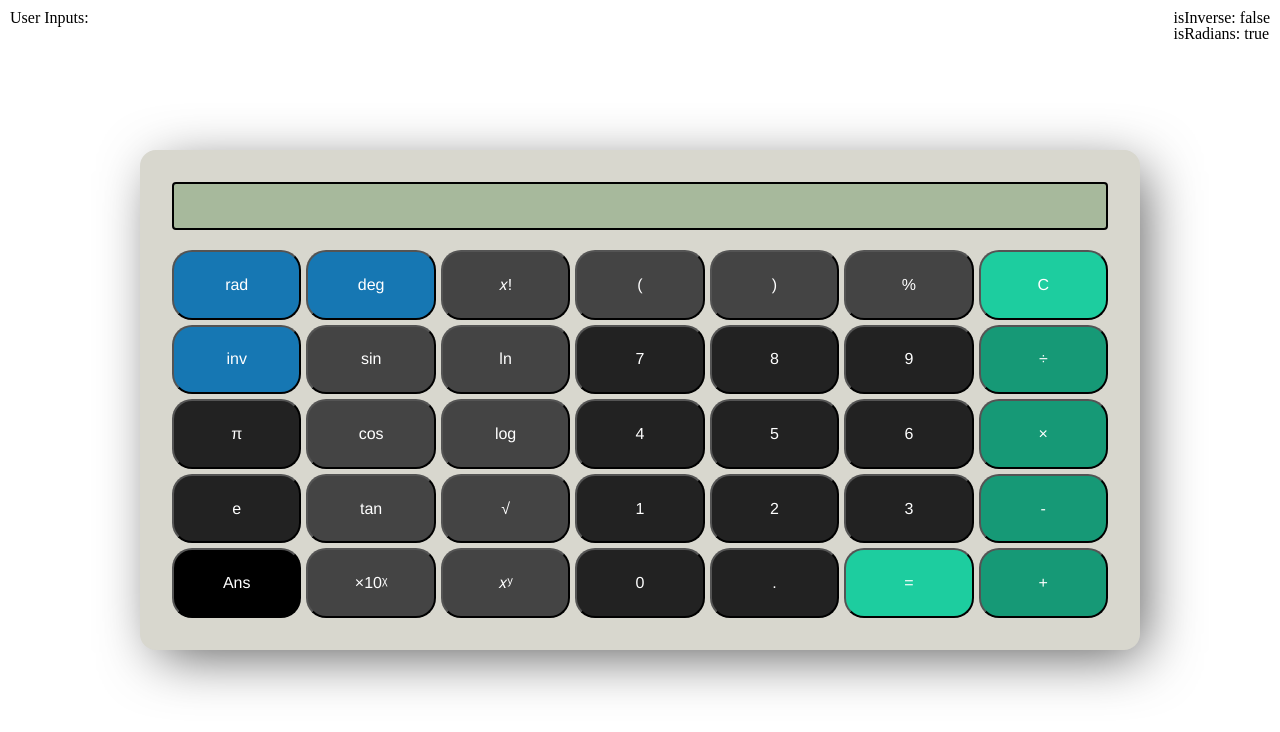
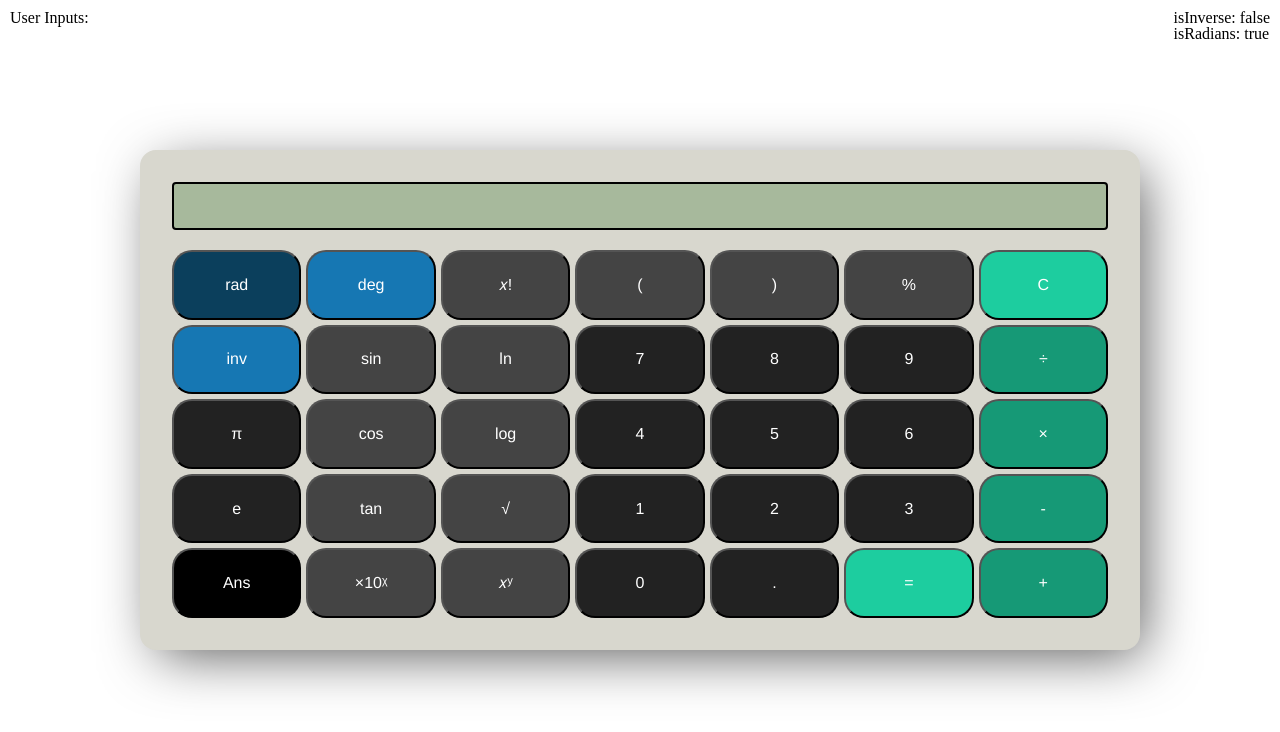
Before and after one commit to austin-butters/JS-Calculator, a plain HTML site: page index.html in a window 1280 px wide. Both pictures are taken after a click on the button "rad". Drawn offline with Linux system fonts and the light colour scheme.

Commit message:
Add toggle colors for setting buttons

```diff
--- a/assets/styles/current-style.css
+++ b/assets/styles/current-style.css
@@ -49,6 +49,16 @@ button {
   background-color: var(
     --buttontype-setting-background-color,
     var(--button-background-color, #ffffff)
+  );
+}
+
+.setting-toggled-on {
+  background-color: var(
+    --buttontype-setting-toggled-on-background-color,
+    var(
+      --buttontype-setting-background-color,
+      var(--button-background-color, #ffffff)
+    )
   );
 }
 
--- a/modules/generate-buttons.js
+++ b/modules/generate-buttons.js
@@ -10,6 +10,7 @@
 // Update Pseudocode: As buttons must be regenerated when certain updates are made (like clicking the inverse button), the generateButtons() function must first clear all existing buttons. I'll do this by clearing all of the innerHTML from the div.
 // Update Pseudocode: Button text must generate based on whether inverse is on or off.
 // Update Pseudocode: Clear button needs a double click function to clear all - This has been changed to a shift key event listener, in a different module.
+// Update Pseudocode: Add styling rules for setting buttons which are toggled on. This will be done by adding a toggled-on class to them.
 
 import { buttonList, buttonOrder } from './definitions.js'
 import { currentSettings } from './apply-setting.js'
@@ -45,4 +46,16 @@ export function generateButtons() {
     }
     document.getElementById('button-container').appendChild(buttonToAdd)
   }
+  // Add toggled-on class to setting buttons if current settings are on.
+  if (currentSettings.isInverse) {
+    document
+      .getElementById('button-inverse')
+      .classList.add('setting-toggled-on')
+  }
+  if (currentSettings.isRadians) {
+    document.getElementById('button-rad').classList.add('setting-toggled-on')
+  } else {
+    document.getElementById('button-deg').classList.add('setting-toggled-on')
+  }
+  //
 }
--- a/modules/style-options.js
+++ b/modules/style-options.js
@@ -18,6 +18,7 @@
 // --button-color
 // --buttontype-value-background-color
 // --buttontype-setting-background-color
+// --buttontype-setting-toggled-on-background-color
 // --buttontype-operator-background-color
 // --buttontype-basic-operator-background-color
 // --buttontype-constant-background-color
@@ -41,6 +42,7 @@ const styleTemplate = {
   '--button-color': undefined,
   '--buttontype-value-background-color': undefined,
   '--buttontype-setting-background-color': undefined,
+  '--buttontype-setting-toggled-on-background-color': undefined,
   '--buttontype-operator-background-color': undefined,
   '--buttontype-basic-operator-background-color': undefined,
   '--buttontype-constant-background-color': undefined,
@@ -64,6 +66,7 @@ export const style0 = {
   '--button-color': '#ffffff',
   '--buttontype-value-background-color': '#333333',
   '--buttontype-setting-background-color': '#1677B3',
+  '--buttontype-setting-toggled-on-background-color': '#0B3F5C',
   '--buttontype-operator-background-color': '#444444',
   '--buttontype-basic-operator-background-color': '#169976',
   '--buttontype-constant-background-color': '#222222',
```
